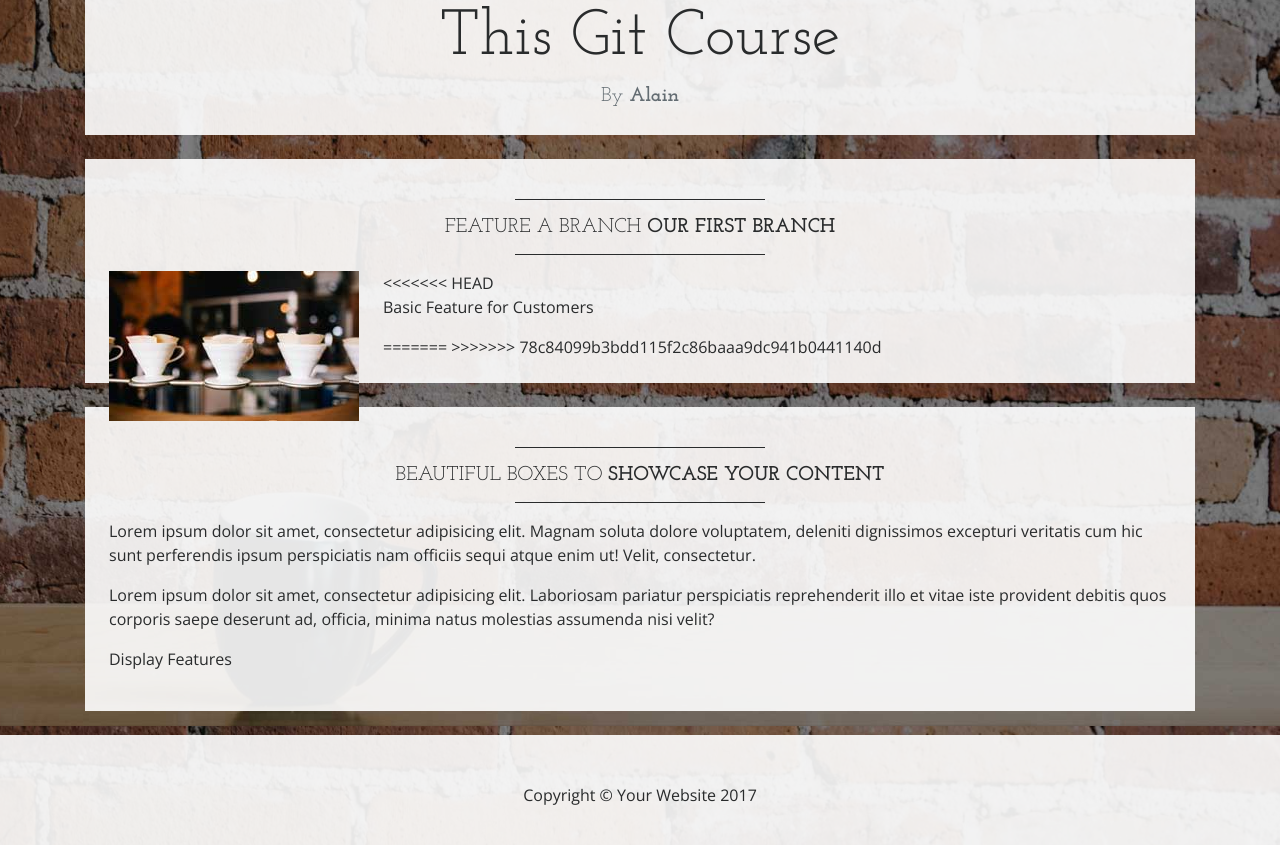
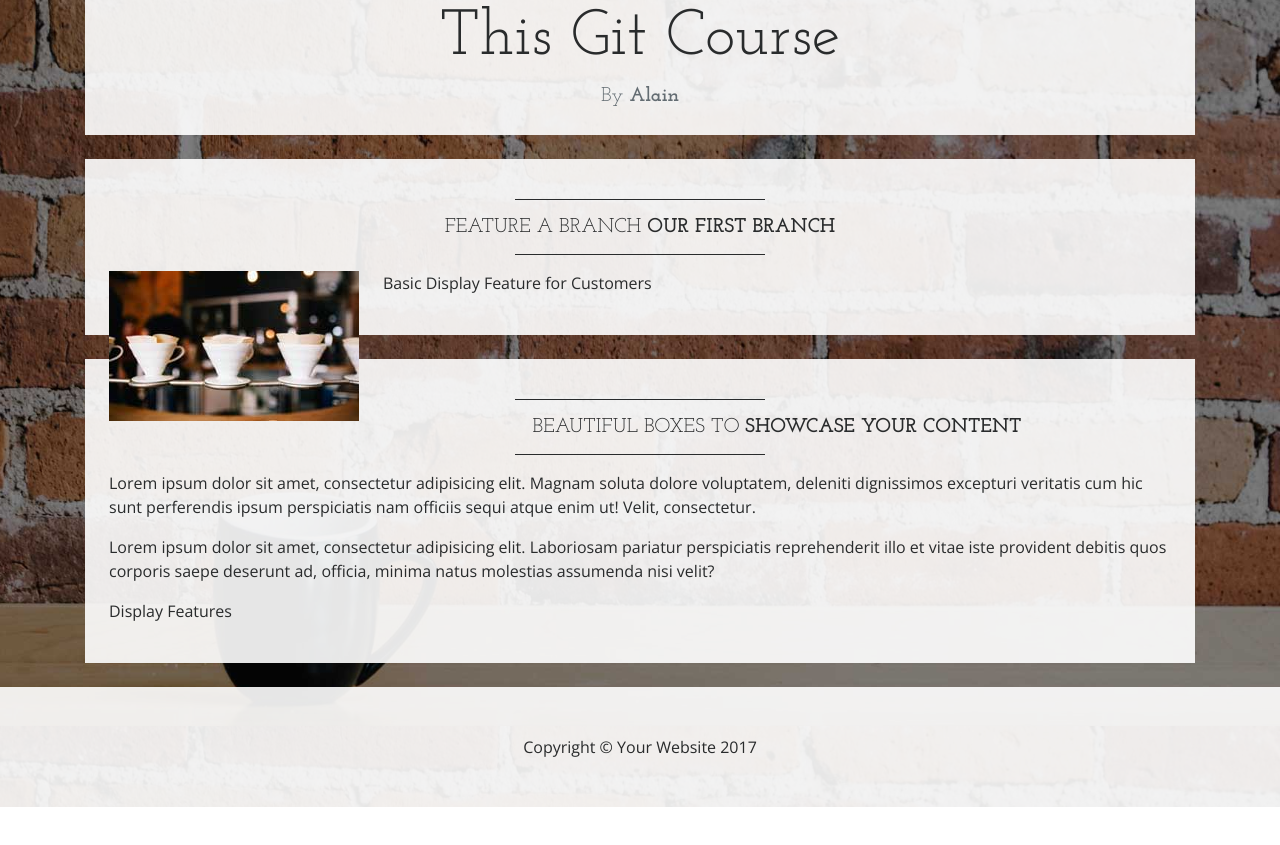
Before and after one commit to alain651/Learnable-Git-Course, a website: page index.html in a window 1280 px wide. Shown: the part 874-1719 px from the top of the page. After the commit the page ends 1681 px from the top, so only its background shows below. Drawn offline with nearby package versions, Linux system fonts and the light colour scheme.

Commit message:
Update text error

```diff
--- a/index.html
+++ b/index.html
@@ -128,10 +128,7 @@ scotiaitrade
             <h2 class="text-center text-lg text-uppercase my-0">Feature A Branch <strong>Our First Branch</strong></h2>
             <hr class="divider">
             <img class="img-fluid float-left hidden-md-down mr-lg-4" src="img/intro-pic.jpg" alt="">
-<<<<<<< HEAD
-            <p>Basic Feature for Customers</p>
-=======
->>>>>>> 78c84099b3bdd115f2c86baaa9dc941b0441140d
+            <p>Basic Display Feature for Customers</p>
         </div>
 
         <div class="bg-faded p-4 my-4">
```
